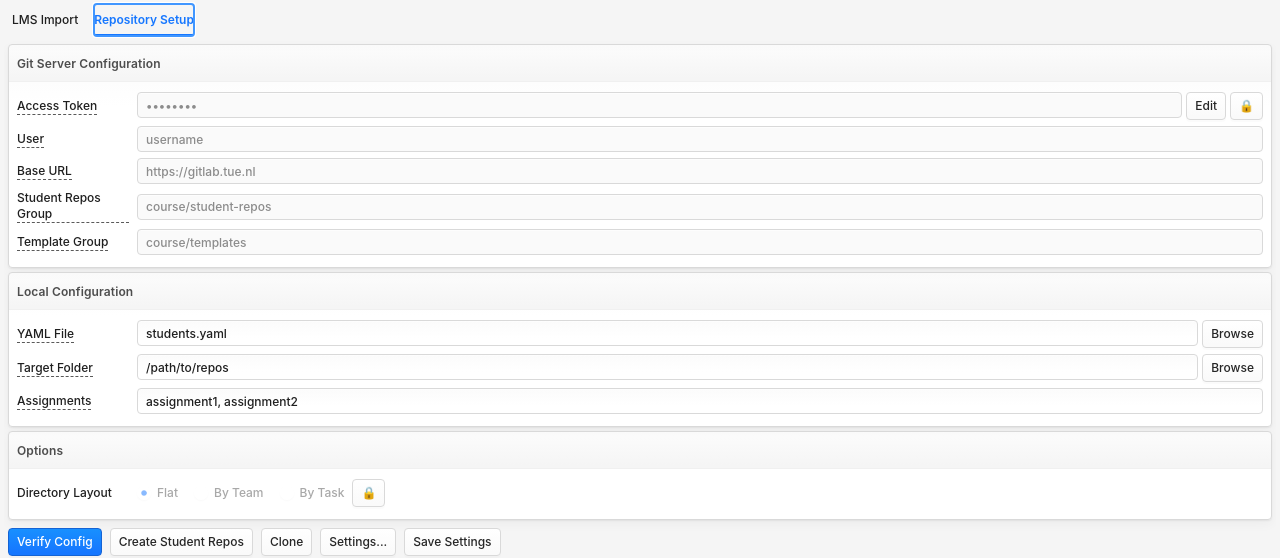
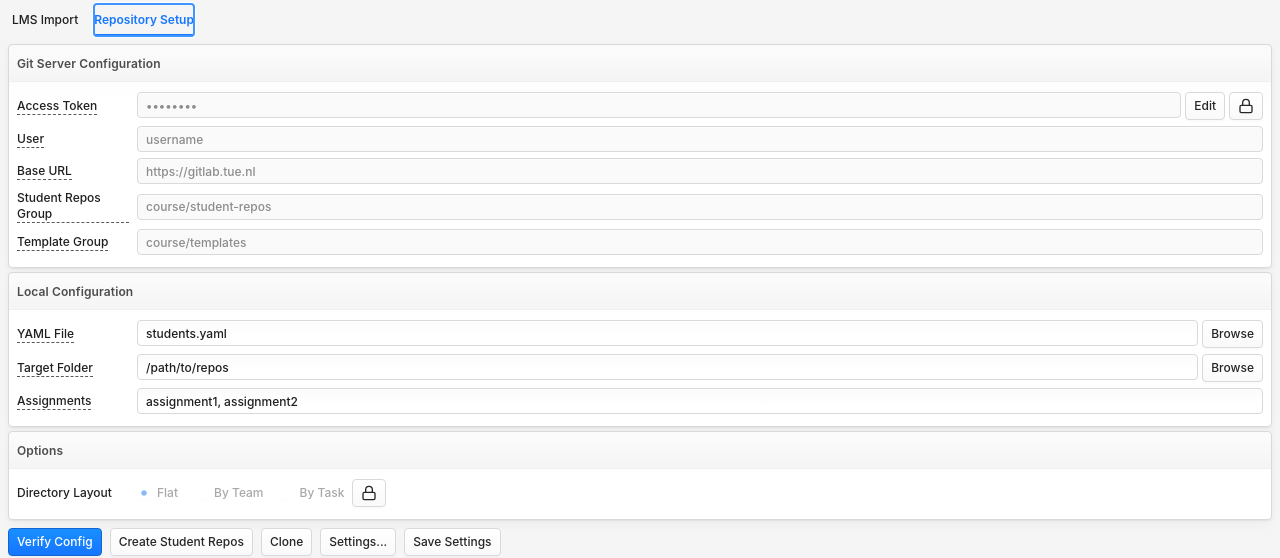
Before and after one commit to repo-edu/repo-edu, a React (Vite) app in the folder apps/repo-manage/: page / in a window 1280 px wide. Both pictures are taken after a click on the tab "Repository Setup". Shown: the top 558 px of the page. Built offline with nearby package versions, Linux system fonts and the light colour scheme.

Commit message:
fix: use clear unlocked and locked icons

```diff
--- a/apps/repo-manage/src/App.tsx
+++ b/apps/repo-manage/src/App.tsx
@@ -36,6 +36,7 @@ import {
   CollapsibleContent,
   cn,
 } from "@repo-edu/ui";
+import { Lock, LockOpen } from "@repo-edu/ui/components/icons";
 import {
   useLmsFormStore,
   useRepoFormStore,
@@ -741,7 +742,12 @@ function App() {
                     Edit
                   </Button>
                   <Button size="xs" variant="outline" onClick={() => ui.toggleConfigLock()}>
-                    {ui.configLocked ? "🔒" : "🔓"}
+                    {ui.configLocked ? (
+                      <Lock className="h-4 w-4" aria-hidden />
+                    ) : (
+                      <LockOpen className="h-4 w-4 text-sky-500" aria-hidden />
+                    )}
+                    <span className="sr-only">{ui.configLocked ? "Lock settings" : "Unlock settings"}</span>
                   </Button>
                 </div>
               </FormField>
@@ -853,7 +859,12 @@ function App() {
                   </div>
                 </RadioGroup>
                 <Button size="xs" variant="outline" onClick={() => ui.toggleOptionsLock()}>
-                  {ui.optionsLocked ? "🔒" : "🔓"}
+                  {ui.optionsLocked ? (
+                    <Lock className="h-4 w-4" aria-hidden />
+                  ) : (
+                    <LockOpen className="h-4 w-4 text-sky-500" aria-hidden />
+                  )}
+                  <span className="sr-only">{ui.optionsLocked ? "Lock options" : "Unlock options"}</span>
                 </Button>
               </FormField>
             </CardContent>
```
